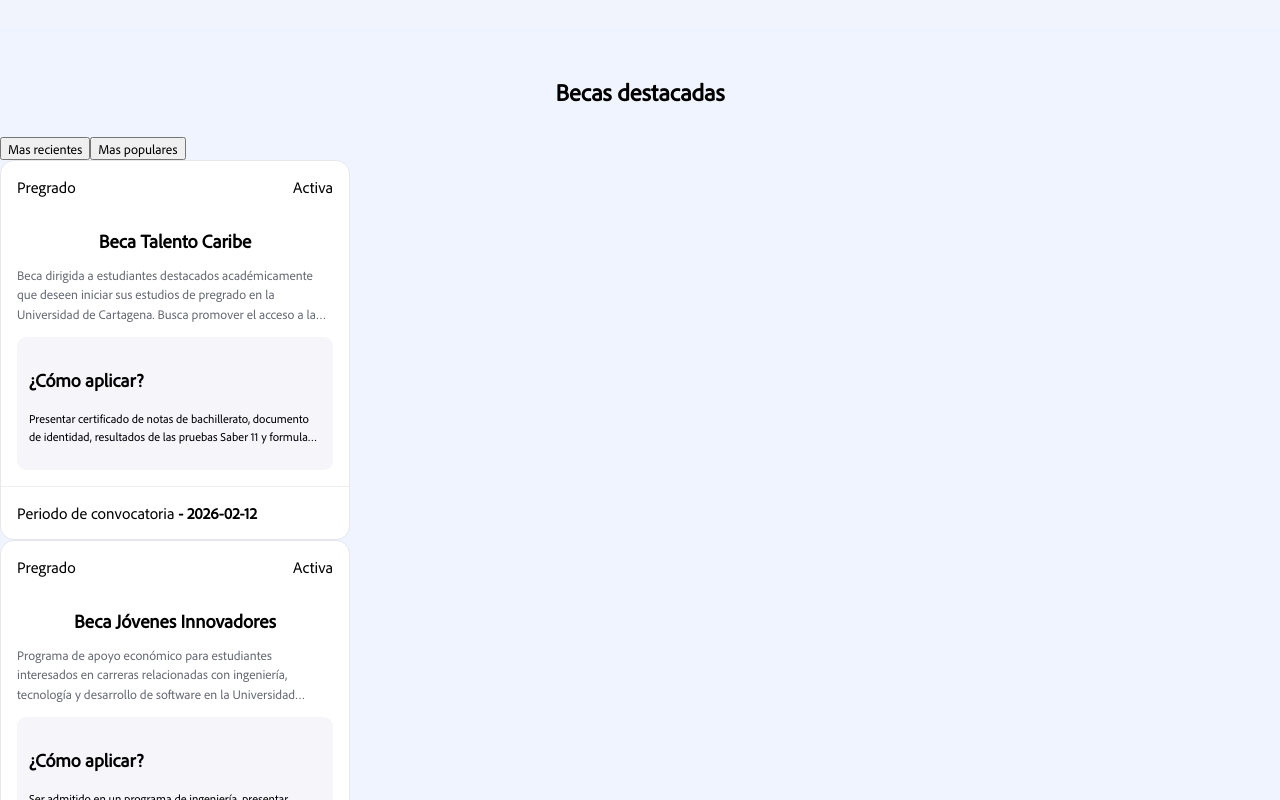
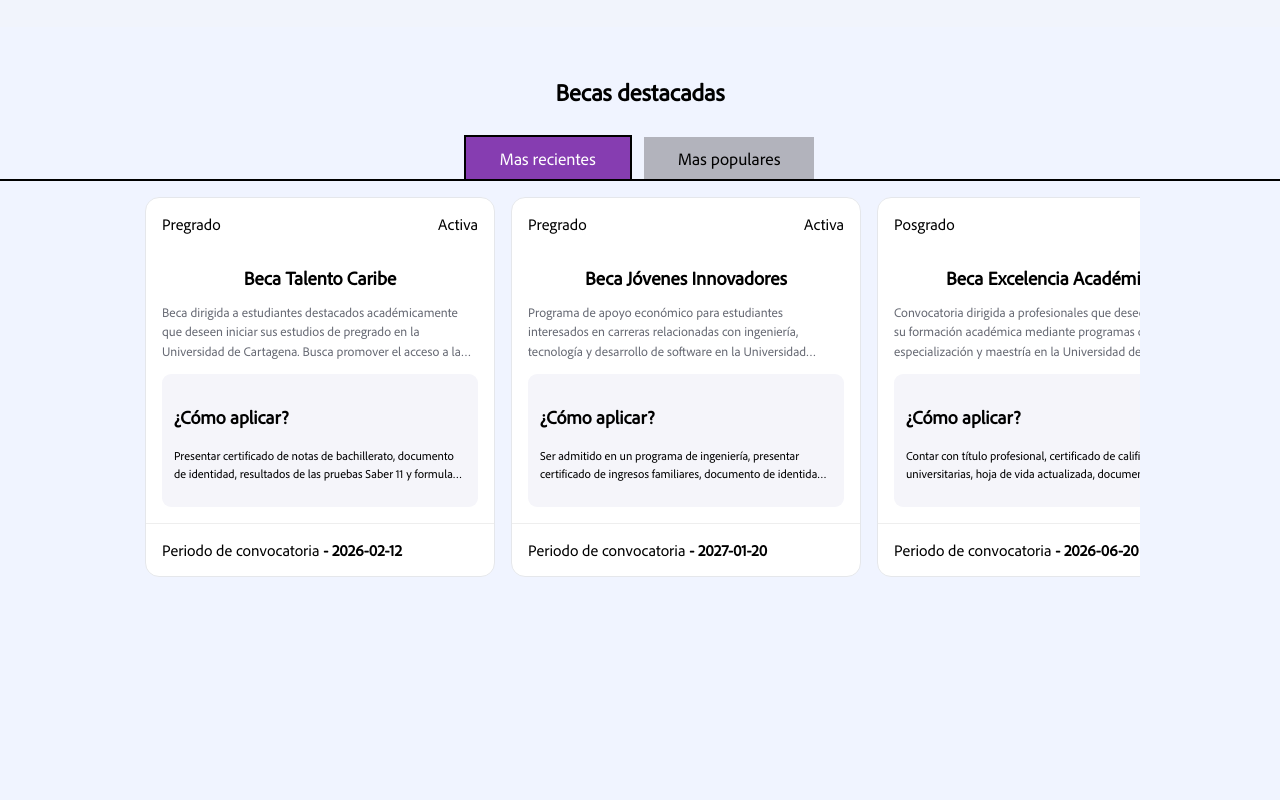
Before and after one commit to AlexanderCassiani/unibecas, a React (Vite) app in the folder frontend/: page / in a window 1280 px wide. Shown: the part 1720-2520 px from the top of the page. After the commit the page ends 2324 px from the top, so only its background shows below. Built offline with nearby package versions, Linux system fonts and the light colour scheme.

Commit message:
Style: agrega estilos para la sección de botones en becas

```diff
--- a/frontend/src/home/layout/homeLayout.css
+++ b/frontend/src/home/layout/homeLayout.css
@@ -193,3 +193,44 @@ h2 {
   text-align: start;
   color: var(--color-primario);
 }
+
+.seccion-becas .contenedor-botones {
+  display: flex;
+  justify-content: center;
+  align-items: center;
+  gap: 14px;
+  border-bottom: 2px solid #000;
+}
+
+.contenedor-botones button {
+  background-color: rgba(171, 171, 180, 0.89);
+  padding: 10px 34px;
+  font-size: 1.08rem;
+  color: #000;
+  cursor: pointer;
+  transition: all 0.3s;
+  outline: none;
+  border: 0;
+}
+
+.contenedor-botones button:hover {
+  background-color: var(--color-terciario);
+}
+
+.contenedor-botones button.seleccionado {
+  background-color: #863db1;
+  color: #fff;
+  outline: 2px solid #000;
+}
+
+.seccion-becas .contenedor-becas {
+  margin: 6px auto 12px auto;
+  max-width: 1000px;
+  width: 100%;
+  display: flex;
+  gap: 16px;
+  overflow-x: auto;
+  overflow-y: hidden;
+  padding: 10px 5px 15px;
+  scroll-behavior: smooth;
+}
```
